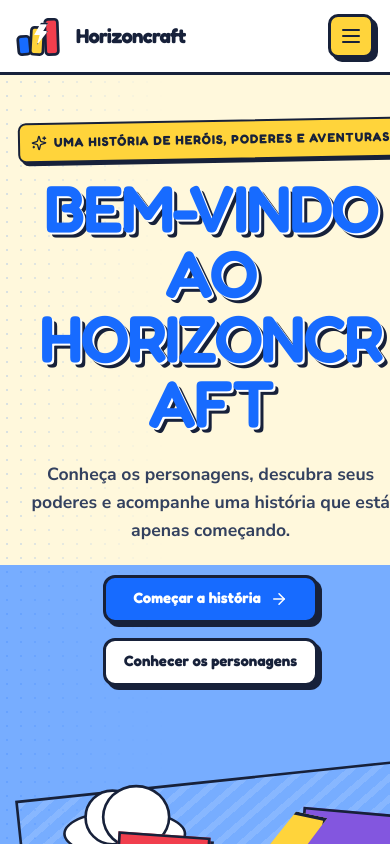
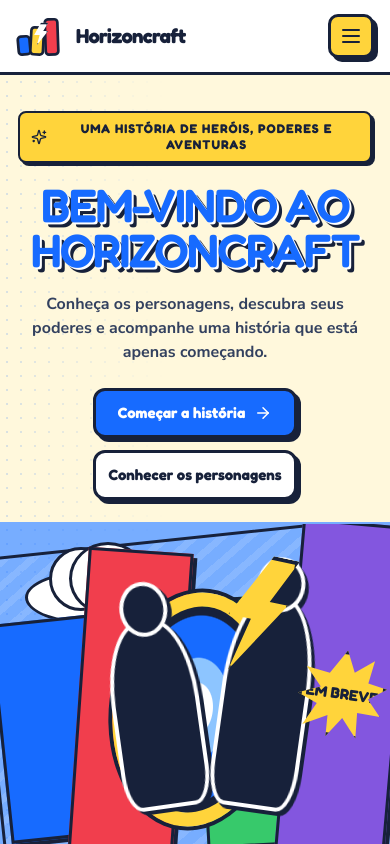
Before and after one commit to vieirasaul/Horizoncraft, a Next.js app: page / in a window 390 px wide. Shown: the top 844 px of the page. Built offline with nearby package versions, Linux system fonts and the light colour scheme; no server answers; the database is empty.

Commit message:
fix: improve hero responsiveness on small screens

```diff
--- a/app/globals.css
+++ b/app/globals.css
@@ -394,8 +394,10 @@ h3 {
   color: var(--ink);
 }
 .hero h1 {
+  width: max-content;
+  max-width: 100%;
   margin-bottom: 24px;
-  font-size: clamp(3.7rem, 6.5vw, 6.2rem);
+  font-size: clamp(3.4rem, 5.4vw, 5.3rem);
   color: var(--blue);
   text-transform: uppercase;
   text-shadow:
@@ -404,9 +406,10 @@ h3 {
 }
 .hero h1 span {
   display: block;
-  color: var(--ink);
-  font-size: 0.68em;
-  text-shadow: 4px 4px 0 var(--yellow);
+  color: inherit;
+  font-size: inherit;
+  white-space: nowrap;
+  text-shadow: inherit;
 }
 .hero-lead {
   max-width: 535px;
@@ -2839,7 +2842,7 @@ h3 {
     grid-template-columns: 1fr 430px;
   }
   .hero h1 {
-    font-size: clamp(3.8rem, 7vw, 5.8rem);
+    font-size: clamp(3.2rem, 5.2vw, 4.65rem);
   }
   .collectible-grid {
     grid-template-columns: repeat(2, 1fr);
@@ -2983,13 +2986,10 @@ h3 {
     padding: 45px 18px 0;
   }
   .hero h1 {
-    font-size: clamp(3rem, 17vw, 4.3rem);
+    font-size: clamp(2.7rem, 13.5vw, 3.45rem);
     text-shadow:
       2px 2px 0 var(--white),
       5px 5px 0 var(--ink);
-  }
-  .hero h1 span {
-    font-size: 0.63em;
   }
   .hero-actions {
     display: grid;
@@ -3179,6 +3179,71 @@ h3 {
   .admin-list > article > *:nth-child(2),
   .admin-list > div > *:nth-child(2) {
     grid-column: 1;
+  }
+}
+@media (max-width: 430px) {
+  .hero {
+    padding: 36px 18px 22px;
+    background: linear-gradient(#fff8dc 0 56%, #77adff 56% 100%);
+  }
+  .hero-copy {
+    width: 100%;
+  }
+  .hero-copy .sticker-label {
+    width: 100%;
+    max-width: 100%;
+    justify-content: center;
+    line-height: 1.25;
+    text-align: center;
+    transform: none;
+  }
+  .hero-copy .sticker-label svg {
+    flex: none;
+  }
+  .hero h1 {
+    width: 100%;
+    margin-block: 20px;
+    font-size: clamp(2.45rem, 12vw, 3rem);
+    line-height: 0.96;
+  }
+  .hero-lead {
+    margin-bottom: 24px;
+    font-size: 1rem;
+    line-height: 1.5;
+  }
+  .hero-actions {
+    width: 100%;
+    gap: 12px;
+  }
+  .hero-actions .button {
+    width: 100%;
+    min-height: 50px;
+    padding-inline: 12px;
+  }
+  .hero-comic-art {
+    width: calc(100% + 36px);
+    min-height: 350px;
+    margin: 24px -18px -22px;
+    overflow: hidden;
+    transform: none;
+  }
+  .comic-portal {
+    top: 68px;
+    left: calc(50% - 82px);
+    width: 164px;
+    height: 235px;
+    border-width: 14px;
+  }
+  .comic-lightning {
+    top: 30px;
+    width: 62px;
+    height: 120px;
+  }
+  .comic-burst {
+    top: 36%;
+    right: 1%;
+    width: 88px;
+    font-size: 0.95rem;
   }
 }
 @media (prefers-reduced-motion: reduce) {
--- a/app/page.tsx
+++ b/app/page.tsx
@@ -66,7 +66,10 @@ export default async function HomePage() {
             <p className="eyebrow sticker-label">
               <Sparkles size={16} /> Uma história de heróis, poderes e aventuras
             </p>
-            <h1>Bem-vindo ao Horizoncraft</h1>
+            <h1>
+              <span>Bem-vindo ao</span>
+              <span>Horizoncraft</span>
+            </h1>
             <p className="hero-lead">
               Conheça os personagens, descubra seus poderes e acompanhe uma
               história que está apenas começando.
```
